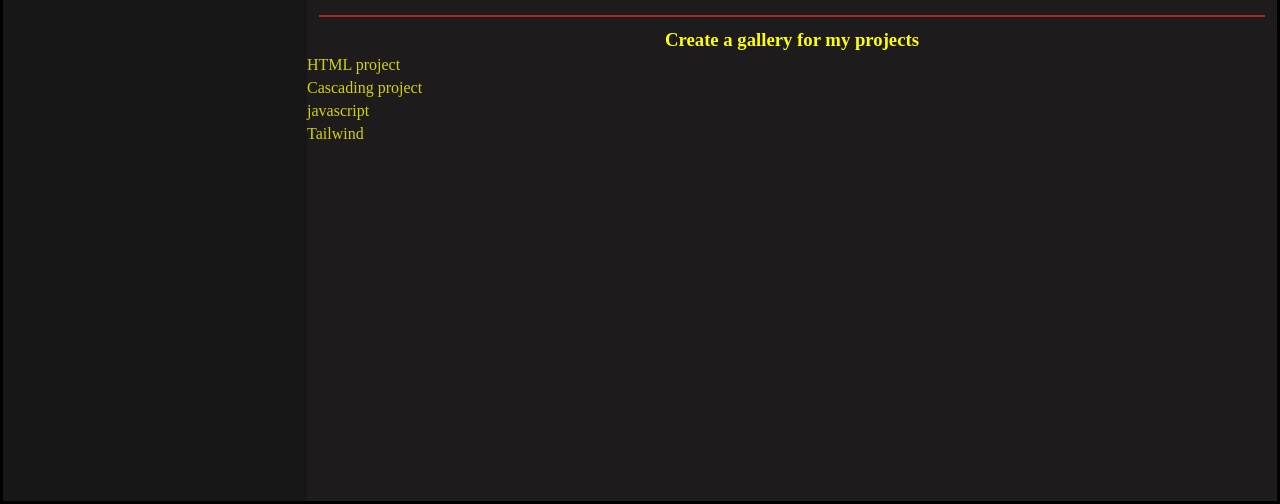
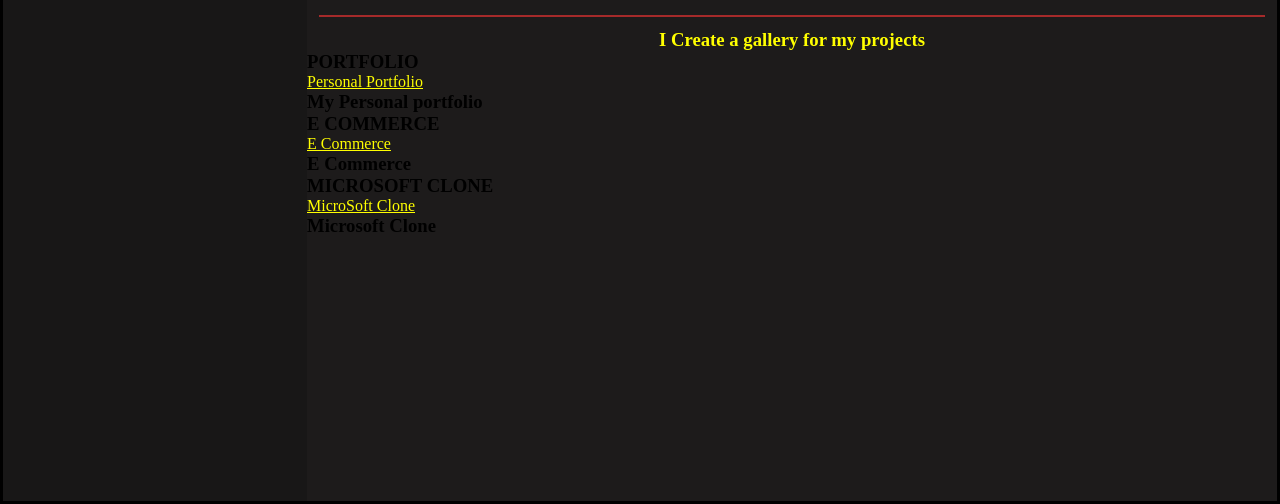
Before and after one commit to MohdAsif9174/Personal-Portfolio, a plain HTML site: page intro.html in a window 1280 px wide. Shown: the part 382-886 px from the top of the page. Drawn offline with Linux system fonts and the light colour scheme.

Commit message:
Update intro.html

```diff
--- a/intro.html
+++ b/intro.html
@@ -48,12 +48,31 @@
                     <hr class="percenteage" color="brown" >
                             </div>
                             <!-- TODO: create a gallery for my projects -->
-                            <h3 class=" myprojects">Create a gallery for my projects</h3>
-                            <div class="arsh">HTML project</div>
-                            <div class="arsh">Cascading project</div>
-                            <div class="arsh">javascript</div>
-                            <div class="arsh">Tailwind</div>
+                            <h3 class=" myprojects"> I Create a gallery for my projects</h3>
+                            <div class="G">
+                    <div>
+                        <div class="Gall">
+                            <h3>PORTFOLIO</h3>
+                            <a href="https://github.com/MohdAsif9174/Personal-Portfolio">Personal Portfolio</a>
                         </div>
+                        <h3>My Personal portfolio</h3>
+                    </div>
+                    <div>
+                        <div class="Gall">
+                            <h3>E COMMERCE</h3>
+
+                            <a href="https://github.com/MohdAsif9174/E-commerce">E Commerce</a>
+                        </div>
+                        <h3>E Commerce</h3>
+                    </div>
+                    <div>
+                        <div class="Gall">
+                            <h3>MICROSOFT CLONE</h3>
+                            <a href="https://github.com/MohdAsif9174/clone">MicroSoft Clone</a>
+                        </div>
+                        <h3>Microsoft Clone</h3>
+                    </div>
+                </div>
                     </div>
                 </div>
 </body>
```
